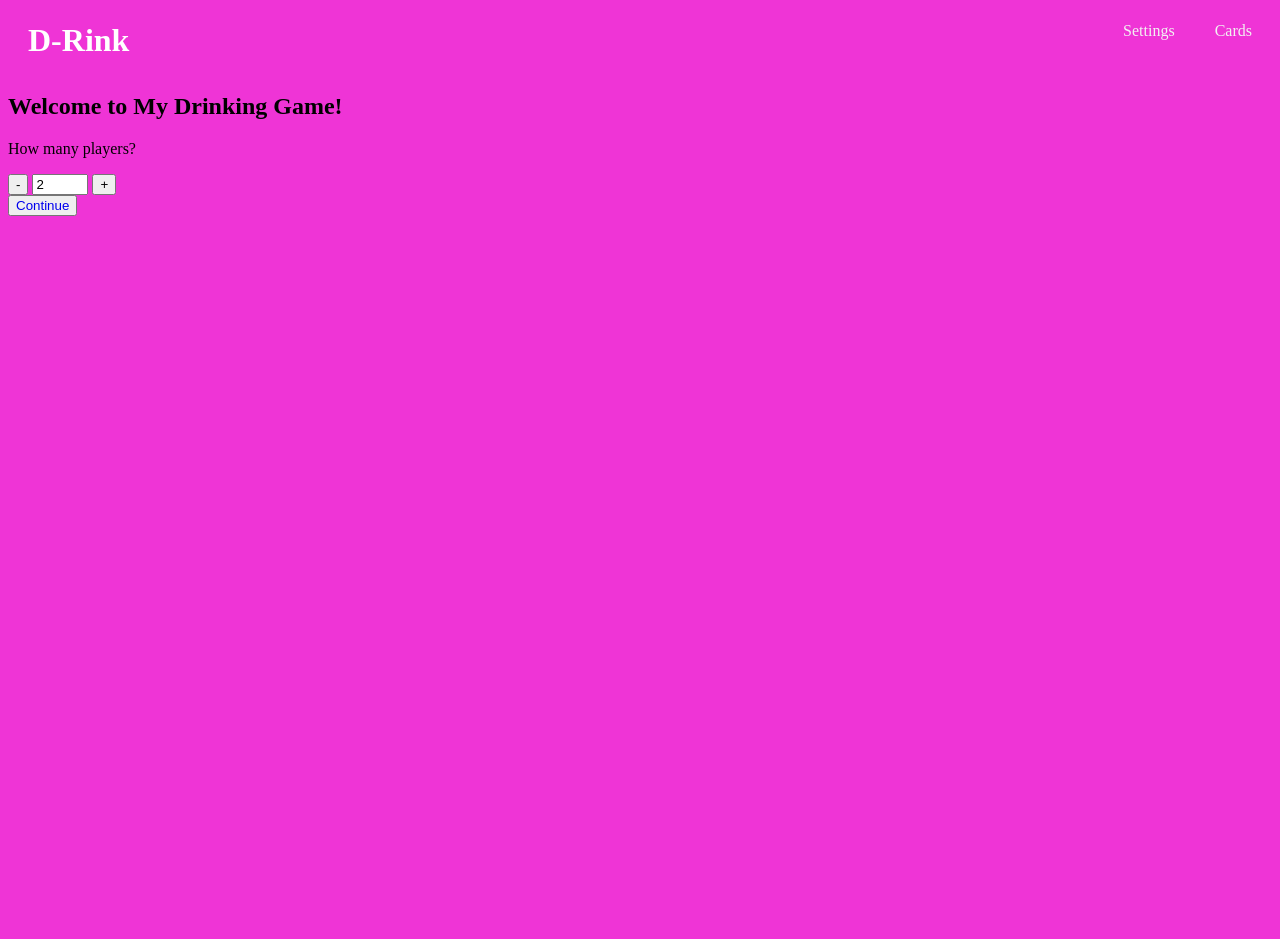
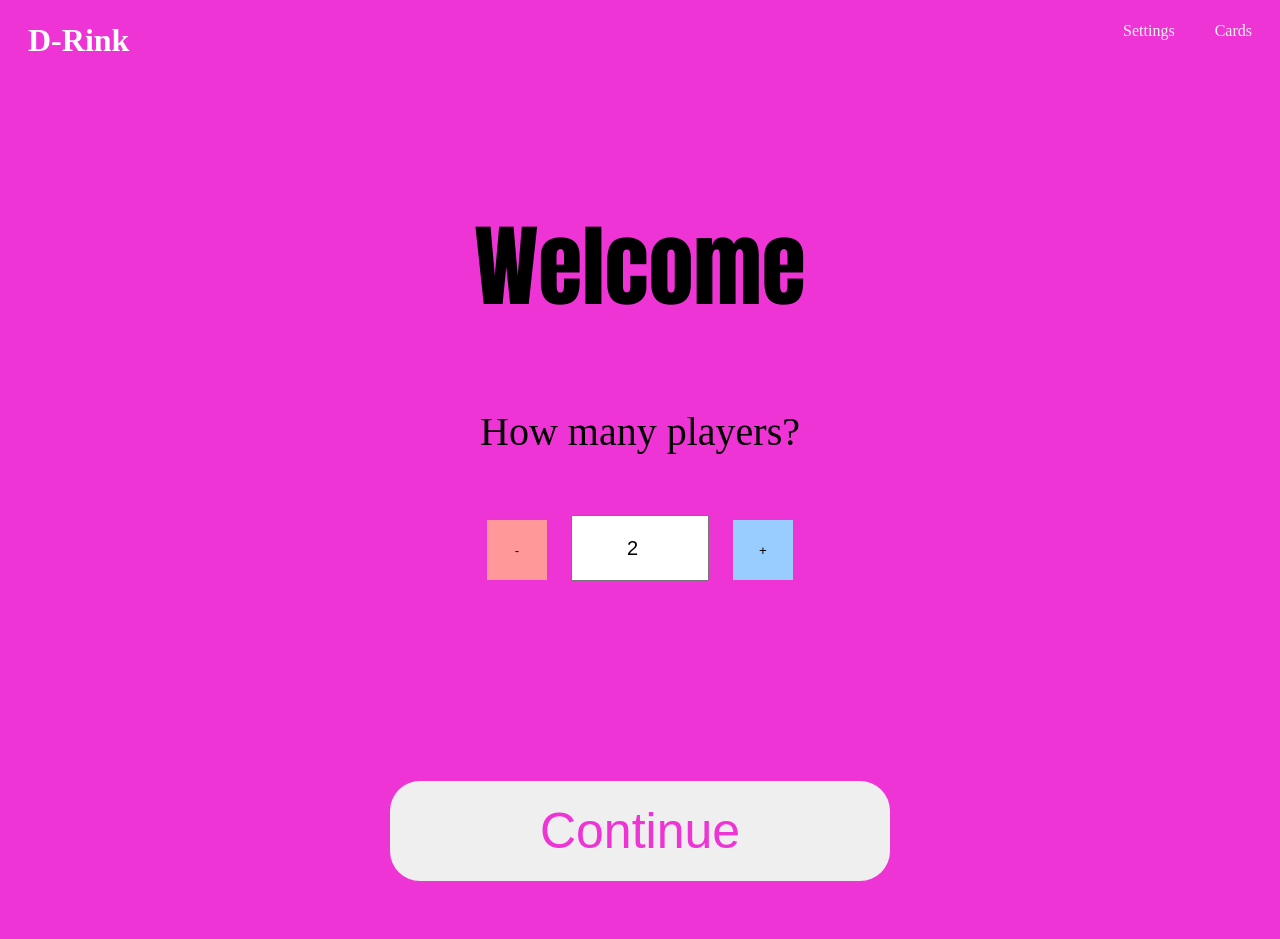
Before and after one commit to Israel1te/DrinkRing, a Django app: page /phase-one/ in a window 1280 px wide. Before the commit the page ends 216 px from the top, so only its background shows below. Run offline with Django 5.2, Linux system fonts and the light colour scheme.

Commit message:
Phase 1 styles
Fixed some styles and how you select players

```diff
--- a/DrinkGame/templates/phase_one_players.html
+++ b/DrinkGame/templates/phase_one_players.html
@@ -1,24 +1,15 @@
 {% extends 'base.html' %}
 
 {% block content %}
-<!DOCTYPE html>
-<html lang="en">
-<head>
-    <meta charset="UTF-8">
-    <meta name="viewport" content="width=device-width, initial-scale=1.0">
-    {% load static %}
-    <link rel="stylesheet" type="text/css" href="{% static 'styles/phase_one.css' %}">
-</head>
-
-<div class="landing-page">
-    <h2>Welcome to My Drinking Game!</h2>
+<div id="phase1">
+    <h2>Welcome</h2>
     <p>How many players?</p>
     <div>
-        <button id="decrement">-</button>
+        <button class="up-down" id="decrement">-</button>
         <input type="number" id="numberInput" value="2" min="2" max="15">
-        <button id="increment">+</button>
+        <button class="up-down" id="increment">+</button>
     </div>
-    <button id="phase_two"><a href="{% url 'phase_two' %}">Continue</a></button>
+    <button id="POne"><a href="{% url 'phase_two' %}">Continue</a></button>
 </div>
 <script>
     document.addEventListener('DOMContentLoaded', function() {
@@ -51,4 +42,71 @@
         }
     });
 </script>
+<style>
+    #phase1 {
+        background-color: #ef34d6;
+        padding: 50px;
+        text-align: center;
+    }
+    h2 {
+        font-family: Impact;
+        transition: transform 1s ease;
+        font-size: 90px;
+    }
+    h2:hover {
+        color: rgb(233, 245, 255);
+        transform: rotate(360deg);
+    }
+
+    p{
+        font-size: 40px;
+    }
+    .up-down {
+        width: 60px;
+        height: 60px;
+        transition: transform 0.8s ease;
+        border: none;
+    }
+    .up-down:hover {
+        transform: scale(1.3);
+    }
+    #numberInput {
+        width: 130px;
+        height: 60px;
+        text-align: center;
+        margin: 20px;
+        font-size: 20px;
+        font-family: sans-serif;
+    }
+    #POne {
+        margin-top: 180px;
+        width: 1000px;
+        height: 100px;
+        border-radius: 30px;
+        border: none;
+        transition: 1s ease;
+    }
+    #POne {
+        width: 500px;
+        height: 100px;
+        border-radius: 30px;
+        border: none;
+        transition: 1s ease;
+    }
+    #POne:hover {
+        width: 600px;
+        height: 150px;
+    }
+    #increment {
+        background-color: #99ccff;
+    }
+    #decrement {
+        background-color: #ff9999;
+    }
+    #POne a {
+        font-size: 50px;
+        color: #ef34d6;
+        transition: 1s ease;
+    }
+</style>
 {% endblock %}
```
